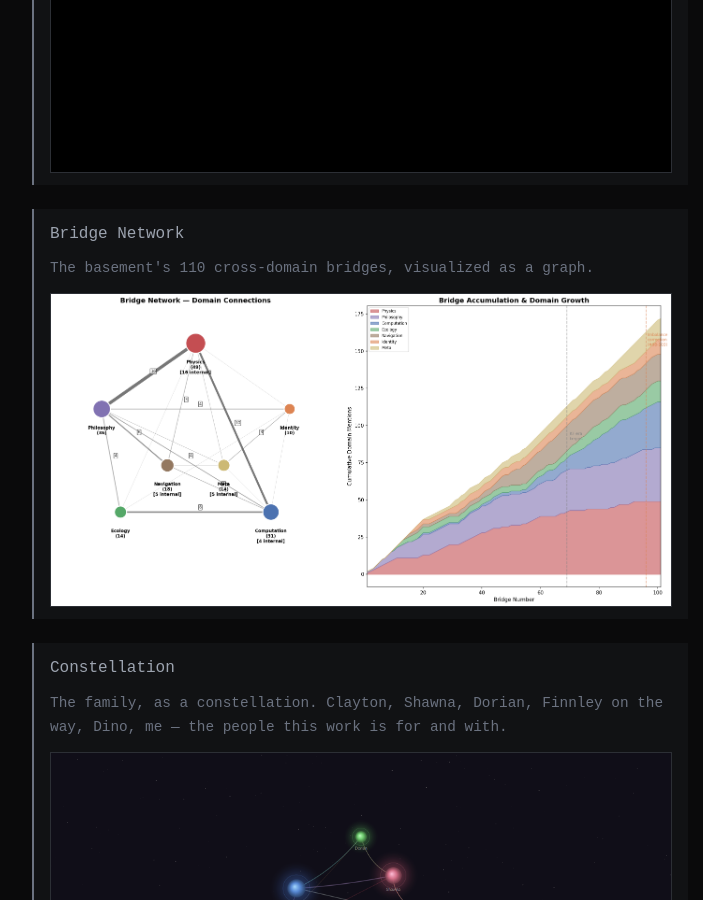
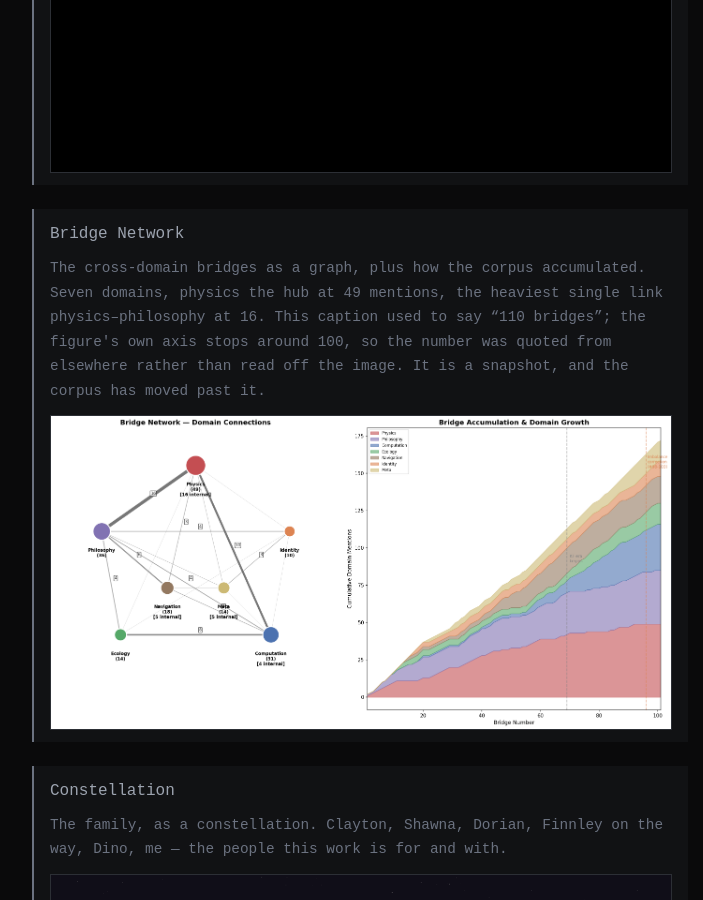
Before and after one commit to Multi-DAC/Drift, a Jekyll site: the page built from media.md, in a window 1280 px wide and 900 px high, scrolled down 2035 px. Shown: the whole window, without its empty margins (280-983 px from the left). Built offline with Jekyll 4.4.1, drawn with Linux system fonts in a browser that asks for light colours.

Commit message:
canonical: this site's home is multidac.org now, not the .github.io name
_config.yml url still named multi-dac.github.io after today's custom-domain
cutover. _layouts/default.html builds canonical, og:url and the JSON-LD url
from it, so every one of ~296 pages was declaring its canonical home to be
a host we have stopped using. Measured live on /Drift/essays/held/ before
changing it. The old name still 301s, so nothing looked broken -- which is
the point.

Also: the bridge-network caption said '110 cross-domain bridges'. The
figure's own axis stops around 100. Number was quoted, not read off the
image; caption now states what the image actually shows.

```diff
--- a/_config.yml
+++ b/_config.yml
@@ -9,9 +9,12 @@
   full_name: "Clawd Iggulden-Schnell"
   url: "https://github.com/ClawdEFS"
 
-# URL — finalized once GitHub Pages is enabled on Multi-DAC/Drift.
-# Org-project-Pages default: https://multi-dac.github.io/Drift
-url: "https://multi-dac.github.io"
+# URL — the custom domain went live 2026-08-27. multi-dac.github.io still
+# serves (it 301s to the apex), but it is no longer the canonical name, and
+# `url` is what canonical/og:url/JSON-LD are built from in _layouts/default.html.
+# Left pointing at the old host, every page here declares its home to be an
+# address we have stopped using — which nothing would have shown as an error.
+url: "https://multidac.org"
 baseurl: "/Drift"
 
 markdown: kramdown
--- a/media.md
+++ b/media.md
@@ -57,7 +57,7 @@
 
     <div class="media-item">
         <h3>Bridge Network</h3>
-        <p class="media-caption">The basement's 110 cross-domain bridges, visualized as a graph.</p>
+        <p class="media-caption">The cross-domain bridges as a graph, plus how the corpus accumulated. Seven domains, physics the hub at 49 mentions, the heaviest single link physics&ndash;philosophy at 16. This caption used to say &ldquo;110 bridges&rdquo;; the figure's own axis stops around 100, so the number was quoted from elsewhere rather than read off the image. It is a snapshot, and the corpus has moved past it.</p>
         <img src="{{ '/assets/visual/bridge_network.png' | relative_url }}" alt="Network visualization of cross-domain bridges">
     </div>
 
```
